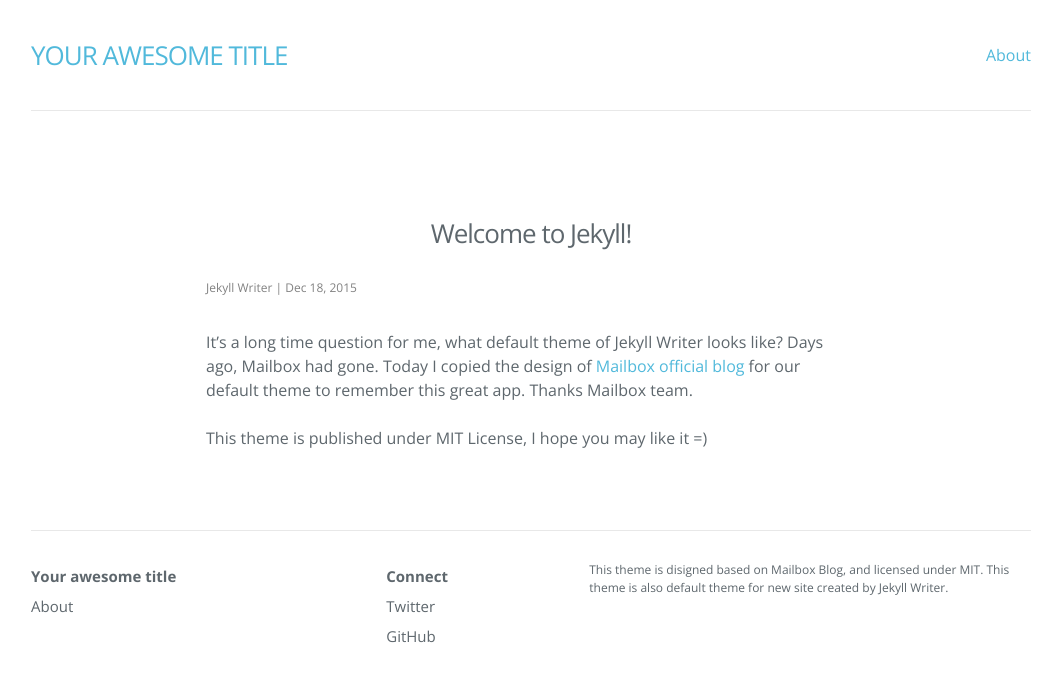
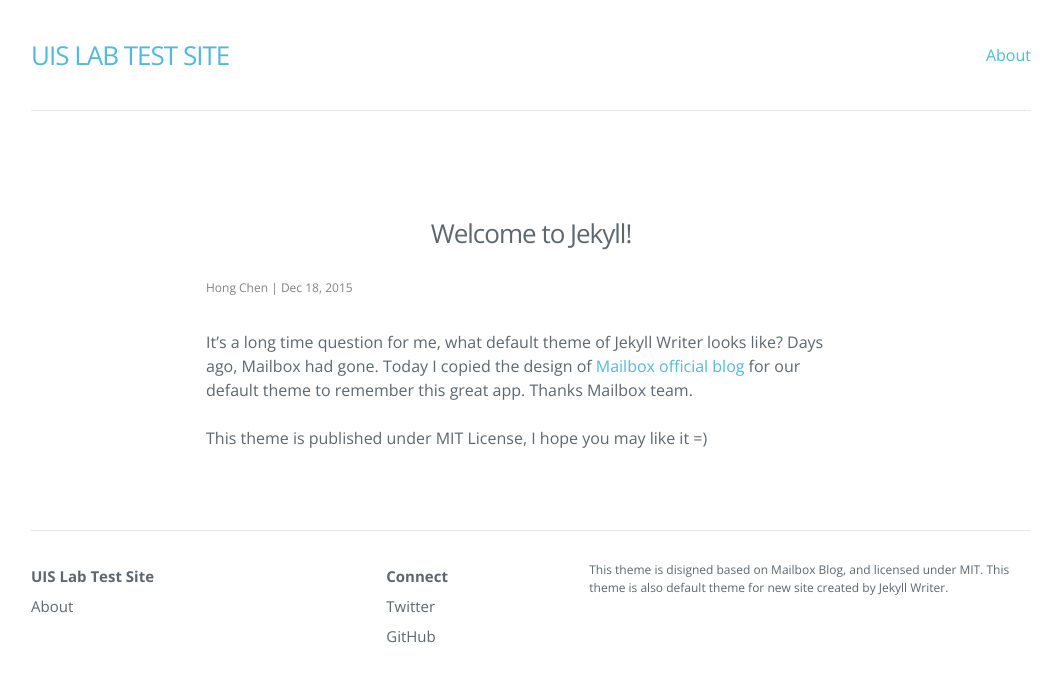
Before and after one commit to Cyber-I/DonkeyCar, a Jekyll site: the page built from _posts/2015-12-18-welcome-to-jekyll.markdown, in a window 1280 px wide. Shown: the top 682 px of the page, without its empty margins (109-1171 px from the left). Built offline with Jekyll 4.4.1, drawn with Linux system fonts in a browser that asks for light colours; nearby versions of some CDN libraries.

Commit message:
Update Configuration

```diff
--- a/_config.yml
+++ b/_config.yml
@@ -1,21 +1,15 @@
-# Welcome to Jekyll!
-#
-# This config file is meant for settings that affect your whole blog, values
-# which you are expected to set up once and rarely need to edit after that.
-# For technical reasons, this file is *NOT* reloaded automatically when you use
-# 'jekyll serve'. If you change this file, please restart the server process.
-
-# Site settings
-title: Your awesome title
-author: Jekyll Writer
-description: > # this means to ignore newlines until "baseurl:"
-  This theme is disigned based on Mailbox Blog, and licensed under MIT.
-  This theme is also default theme for new site created by Jekyll Writer.
-permalink: /:year/:month/:day/:title/
+# Created by Jekyll Writer
+title: UIS Lab Test Site
+author: Hong Chen
+description: >
+  This theme is disigned based on Mailbox Blog, and licensed under MIT. This
+  theme is also default theme for new site created by Jekyll Writer.
+permalink: '/:year/:month/:day/:title/'
 paginate: 6
-paginate_path: "/page/:num/"
+paginate_path: '/page/:num/'
 twitter_username: jekyllwriter
-github_username:  jekyllwriter
-gems: [jekyll-paginate]
+github_username: jekyllwriter
+gems:
+  - jekyll-paginate
 markdown: kramdown
-baseurl: "/uis"
+baseurl: /uis
```
